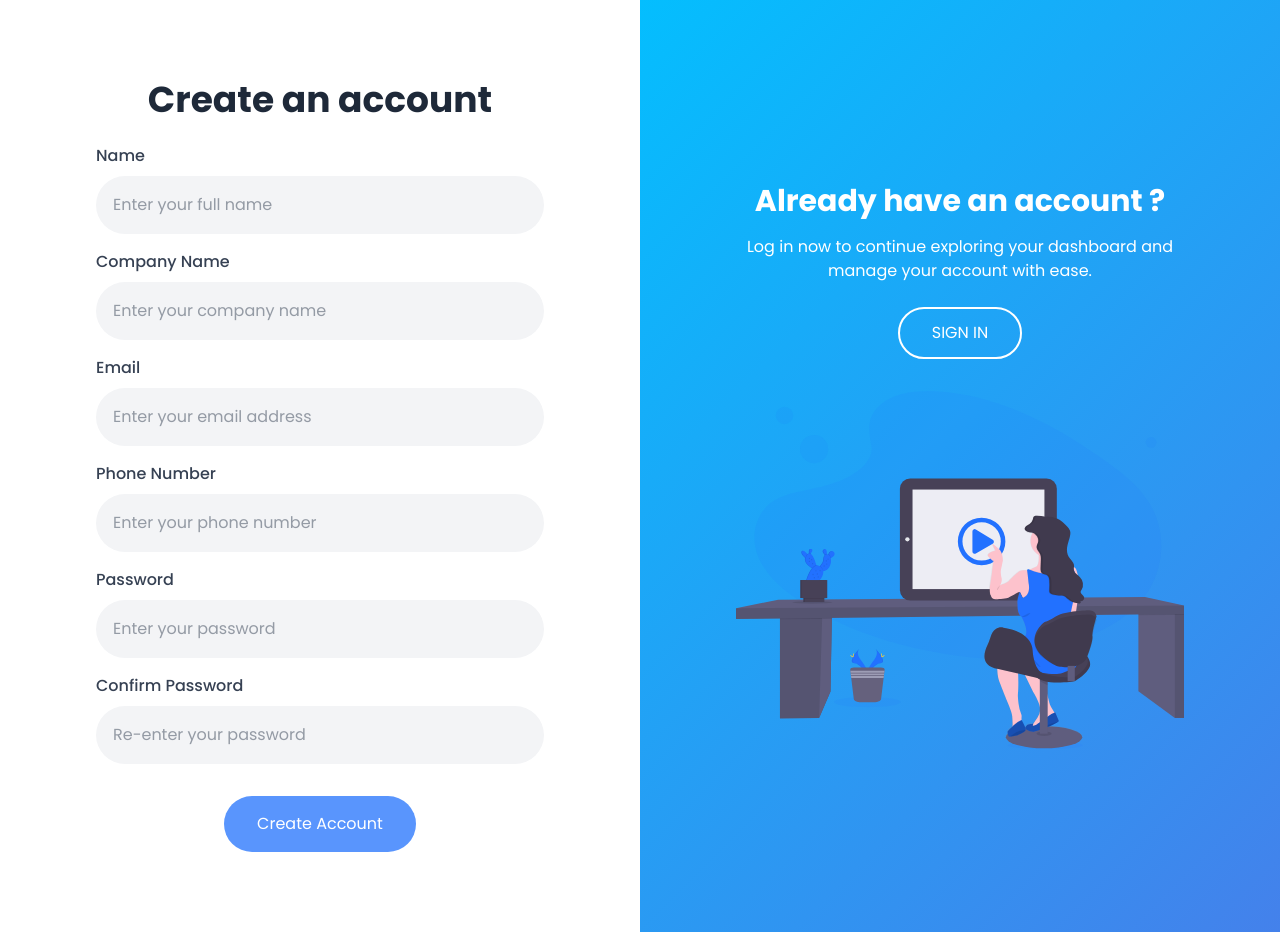
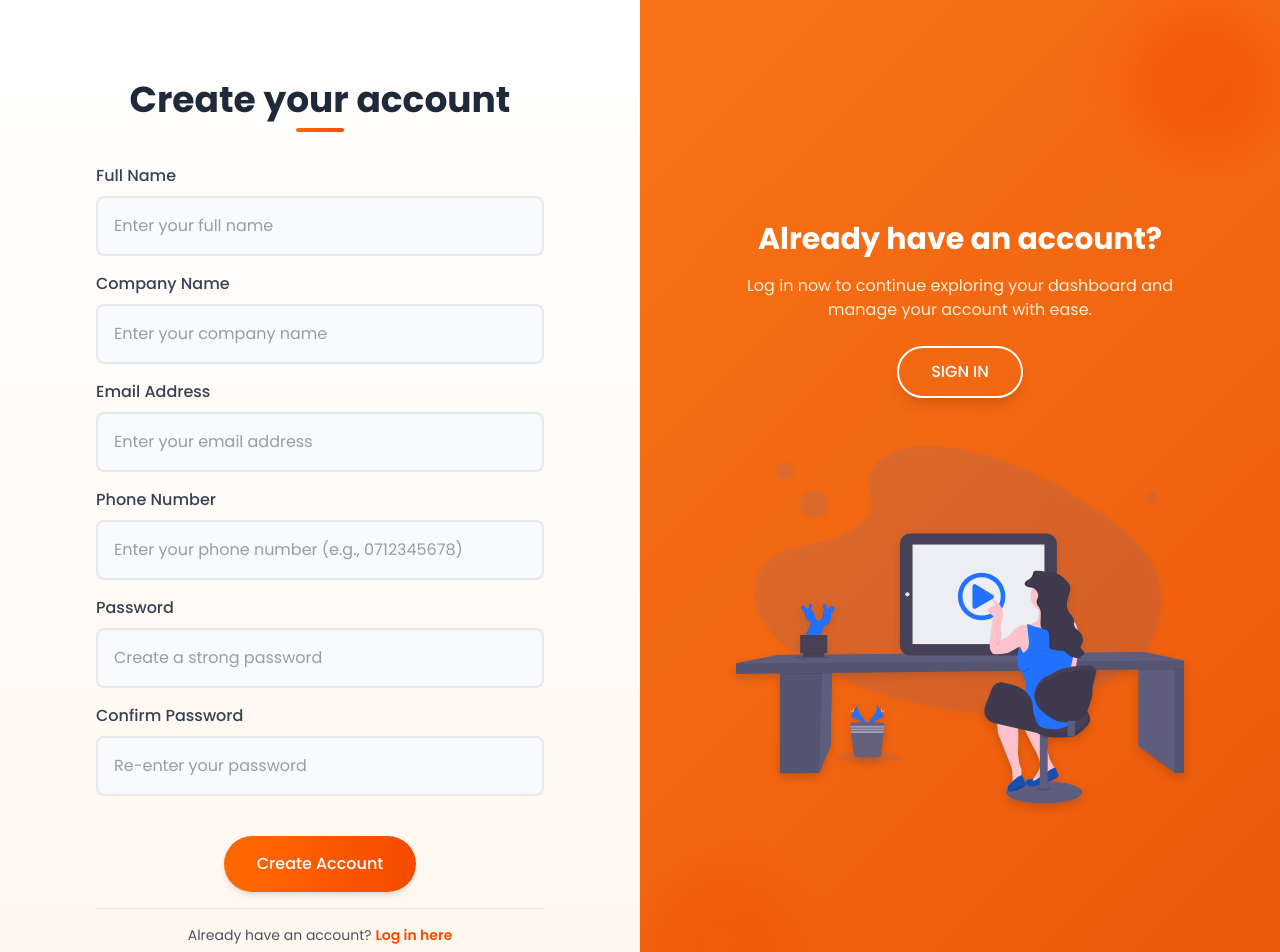
Before and after one commit to YomalTJ/booking-app-front-end, a Next.js app: page /auth/signup in a window 1280 px wide. Shown: the top 952 px of the page. Built offline with nearby package versions, Linux system fonts and the light colour scheme.

Commit message:
updated versions of the NavBar, Login, and Register pages with proper styling and user display.

```diff
--- a/app/auth/login/page.tsx
+++ b/app/auth/login/page.tsx
@@ -52,8 +52,11 @@ const Login = () => {
         })
       );
 
+      // Force page refresh to update navbar
       router.push("/");
+      window.location.href = "/";
     } catch (error) {
+      console.error("Login error:", error);
     } finally {
       setIsLoading(false);
     }
@@ -63,25 +66,25 @@ const Login = () => {
     <>
       <Toaster position="top-right" />
       <AuthLayout>
-        {/* Left side */}
+        {/* Left side - Blue Container with Orange gradient */}
         <BlueContainer
           title="Don't have an account?"
           subtitle="Sign up now to unlock your dashboard, manage your workspace, and stay connected effortlessly."
-          buttonText="SIGN Up"
+          buttonText="SIGN UP"
           buttonLink="/auth/signup"
           imageSrc="/Auth/log.svg"
         />
 
-        {/* Right side */}
+        {/* Right side - Form */}
         <FormContainer title="Log in to your account">
           <form
             onSubmit={handleSubmit(onSubmit)}
-            className="w-full max-w-md space-y-4"
+            className="w-full max-w-md space-y-5"
           >
             <FormInput
               id="email"
               type="email"
-              label="Email"
+              label="Email Address"
               placeholder="Enter your email address"
               register={register("email")}
               error={errors.email?.message}
@@ -96,19 +99,28 @@ const Login = () => {
               error={errors.password?.message}
             />
 
-            {/* <div className="flex justify-end">
+            <div className="flex justify-end">
               <Link href="/auth/forgot-password">
-                <p className="text-sm text-[#5995fd] hover:underline">
+                <p className="text-sm text-orange-600 hover:text-orange-700 font-medium transition-colors">
                   Forgot your password?
                 </p>
               </Link>
-            </div> */}
+            </div>
 
-            <div className="flex justify-center">
+            <div className="flex justify-center pt-2">
               <Button type="submit" disabled={isLoading}>
                 {isLoading ? "Logging in..." : "Log In"}
               </Button>
             </div>
+
+            <p className="text-center text-sm text-gray-600 pt-4 border-t border-gray-200">
+              Don't have an account?{" "}
+              <Link href="/auth/signup">
+                <span className="text-orange-600 hover:text-orange-700 font-semibold cursor-pointer">
+                  Sign up here
+                </span>
+              </Link>
+            </p>
           </form>
         </FormContainer>
       </AuthLayout>
--- a/app/auth/signup/page.tsx
+++ b/app/auth/signup/page.tsx
@@ -21,13 +21,13 @@ const registerSchema = z
     name: z.string().min(2, "Name must be at least 2 characters long"),
     companyName: z.string().min(1, "Company name is required"),
     email: z.string().email("Invalid email address"),
-    phoneNumber: z.string().regex(/^0\d{9}$/, "Invalid phone number"),
+    phoneNumber: z.string().regex(/^0\d{9}$/, "Invalid phone number (format: 0712345678)"),
     password: z
       .string()
       .min(6, "Password must be at least 6 characters long")
       .regex(
         /^(?=.*[a-z])(?=.*[A-Z])(?=.*\d)(?=.*[@$!%*?&])[A-Za-z\d@$!%*?&]{6,}$/,
-        "Password must include uppercase, lowercase, number, and special character"
+        "Password must include uppercase, lowercase, number, and special character (@$!%*?&)"
       ),
     confirmPassword: z.string(),
   })
@@ -66,16 +66,17 @@ const Register = () => {
       localStorage.setItem(
         "user",
         JSON.stringify({
-          name: response.name,
-          companyName: response.companyName,
-          email: response.email,
+          name: response.user.name,
+          companyName: response.user.companyName,
+          email: response.user.email,
         })
       );
 
-      // Redirect to calendar view
+      // Redirect to dashboard
       router.push("/");
+      window.location.href = "/";
     } catch (error) {
-      // Error handling is done in authService
+      console.error("Registration error:", error);
     } finally {
       setIsLoading(false);
     }
@@ -86,7 +87,7 @@ const Register = () => {
       <Toaster position="top-right" />
       <AuthLayout>
         {/* Left side - Sign up form */}
-        <FormContainer title="Create an account">
+        <FormContainer title="Create your account">
           <form
             onSubmit={handleSubmit(onSubmit)}
             className="w-full max-w-md space-y-4"
@@ -94,7 +95,7 @@ const Register = () => {
             <FormInput
               id="name"
               type="text"
-              label="Name"
+              label="Full Name"
               placeholder="Enter your full name"
               register={register("name")}
               error={errors.name?.message}
@@ -112,7 +113,7 @@ const Register = () => {
             <FormInput
               id="email"
               type="email"
-              label="Email"
+              label="Email Address"
               placeholder="Enter your email address"
               register={register("email")}
               error={errors.email?.message}
@@ -122,7 +123,7 @@ const Register = () => {
               id="phoneNumber"
               type="tel"
               label="Phone Number"
-              placeholder="Enter your phone number"
+              placeholder="Enter your phone number (e.g., 0712345678)"
               register={register("phoneNumber")}
               error={errors.phoneNumber?.message}
             />
@@ -131,7 +132,7 @@ const Register = () => {
               id="password"
               type="password"
               label="Password"
-              placeholder="Enter your password"
+              placeholder="Create a strong password"
               register={register("password")}
               error={errors.password?.message}
             />
@@ -145,17 +146,26 @@ const Register = () => {
               error={errors.confirmPassword?.message}
             />
 
-            <div className="flex justify-center">
+            <div className="flex justify-center pt-2">
               <Button type="submit" disabled={isLoading}>
                 {isLoading ? "Creating Account..." : "Create Account"}
               </Button>
             </div>
+
+            <p className="text-center text-sm text-gray-600 pt-4 border-t border-gray-200">
+              Already have an account?{" "}
+              <Link href="/auth/login">
+                <span className="text-orange-600 hover:text-orange-700 font-semibold cursor-pointer">
+                  Log in here
+                </span>
+              </Link>
+            </p>
           </form>
         </FormContainer>
 
-        {/* Right side - Blue section with image */}
+        {/* Right side - Blue Container with Orange gradient */}
         <BlueContainer
-          title="Already have an account ?"
+          title="Already have an account?"
           subtitle="Log in now to continue exploring your dashboard and manage your account with ease."
           buttonText="SIGN IN"
           buttonLink="/auth/login"
--- a/components/auth/BlueContainer.tsx
+++ b/components/auth/BlueContainer.tsx
@@ -1,4 +1,4 @@
-import React, { ReactNode } from "react";
+import React from "react";
 import Image from "next/image";
 import Link from "next/link";
 
@@ -19,29 +19,37 @@ const BlueContainer: React.FC<BlueContainerProps> = ({
 }) => {
   return (
     <div
-      className="w-full md:w-1/2 text-white flex flex-col items-center justify-center p-6 md:p-12 relative"
+      className="w-full md:w-1/2 text-white flex flex-col items-center justify-center p-6 md:p-12 relative overflow-hidden"
       style={{
-        background: "linear-gradient(-45deg, #4481eb 0%, #04befe 100%)",
+        background: "linear-gradient(135deg, #f97316 0%, #ea580c 100%)",
       }}
     >
-      <div className="max-w-md text-center mb-6">
-        <h2 className="text-2xl md:text-3xl font-bold mb-4">{title}</h2>
-        {subtitle && <p className="text-sm md:text-base">{subtitle}</p>}
+      {/* Decorative elements */}
+      <div className="absolute top-0 right-0 w-40 h-40 bg-orange-400 rounded-full mix-blend-multiply filter blur-xl opacity-20 animate-pulse"></div>
+      <div className="absolute bottom-0 left-0 w-40 h-40 bg-yellow-400 rounded-full mix-blend-multiply filter blur-xl opacity-20 animate-pulse"></div>
+
+      <div className="max-w-md text-center mb-6 relative z-10">
+        <h2 className="text-2xl md:text-3xl font-bold mb-4 leading-tight">
+          {title}
+        </h2>
+        {subtitle && <p className="text-sm md:text-base text-orange-100">
+          {subtitle}
+        </p>}
       </div>
 
       <Link href={buttonLink}>
-        <button className="px-8 py-3 rounded-full border-2 border-white text-white hover:bg-white hover:text-blue-500 transition duration-300 cursor-pointer">
+        <button className="px-8 py-3 rounded-full border-2 border-white text-white hover:bg-white hover:text-orange-600 transition duration-300 cursor-pointer font-medium shadow-lg hover:shadow-xl">
           {buttonText}
         </button>
       </Link>
 
-      <div className="mt-8 w-full max-w-md">
+      <div className="mt-12 w-full max-w-md relative z-10">
         <Image
           src={imageSrc}
           alt="Auth illustration"
           width={500}
           height={400}
-          className="w-full"
+          className="w-full drop-shadow-lg"
           priority
         />
       </div>
--- a/components/auth/Button.tsx
+++ b/components/auth/Button.tsx
@@ -13,13 +13,15 @@ const Button: React.FC<ButtonProps> = ({
   fullWidth = false,
   type = "submit",
   className = "",
+  disabled = false,
 }) => {
   return (
     <button
       type={type}
+      disabled={disabled}
       className={`${
         fullWidth ? "w-full" : "md:w-48"
-      } p-4 mt-4 bg-[#5995fd] text-white rounded-full hover:bg-[#4d84e2] transition duration-300 cursor-pointer ${className}`}
+      } p-4 mt-4 bg-gradient-to-r from-orange-500 to-orange-600 text-white rounded-full hover:from-orange-600 hover:to-orange-700 disabled:from-gray-400 disabled:to-gray-400 disabled:cursor-not-allowed transition duration-300 font-medium shadow-md hover:shadow-lg ${className}`}
     >
       {children}
     </button>
--- a/components/auth/FormContainer.tsx
+++ b/components/auth/FormContainer.tsx
@@ -7,10 +7,11 @@ interface FormContainerProps {
 
 const FormContainer: React.FC<FormContainerProps> = ({ title, children }) => {
   return (
-    <div className="w-full md:w-1/2 p-6 md:p-12 lg:p-20 flex flex-col justify-center items-center">
-      <h1 className="text-3xl md:text-4xl font-bold text-gray-800 mb-6 text-center">
+    <div className="w-full md:w-1/2 p-6 md:p-12 lg:p-20 flex flex-col justify-center items-center bg-gradient-to-b from-white to-orange-50">
+      <h1 className="text-3xl md:text-4xl font-bold text-gray-800 mb-2 text-center">
         {title}
       </h1>
+      <div className="w-12 h-1 bg-gradient-to-r from-orange-500 to-orange-600 rounded-full mb-8"></div>
       {children}
     </div>
   );
--- a/components/auth/FormInput.tsx
+++ b/components/auth/FormInput.tsx
@@ -28,13 +28,13 @@ const FormInput: React.FC<FormInputProps> = ({
         type={type}
         placeholder={placeholder}
         {...register}
-        className={`w-full p-4 bg-gray-100 rounded-full text-gray-700 border transition ${
+        className={`w-full p-4 bg-gray-50 rounded-lg text-gray-700 border-2 transition focus:outline-none ${
           error
-            ? "border-red-500 focus:ring-red-300"
-            : "border-transparent focus:ring-2 focus:ring-[#5995fd] focus:border-[#5995fd]"
+            ? "border-red-500 focus:ring-2 focus:ring-red-200 focus:border-red-500"
+            : "border-gray-200 focus:ring-2 focus:ring-orange-200 focus:border-orange-500"
         }`}
       />
-      {error && <p className="text-red-500 text-sm mt-1">{error}</p>}
+      {error && <p className="text-red-500 text-sm mt-2 font-medium">{error}</p>}
     </div>
   );
 };
--- a/components/common/NavBar.tsx
+++ b/components/common/NavBar.tsx
@@ -19,9 +19,12 @@ const Navbar = () => {
   const [isMobileMenuOpen, setIsMobileMenuOpen] = useState(false);
   const [isMobileUserMenuOpen, setIsMobileUserMenuOpen] = useState(false);
   const dropdownRef = useRef<HTMLDivElement | null>(null);
-  const [user, setUser] = useState<{ name: string; email: string } | null>(
-    null
-  );
+  const [user, setUser] = useState<{
+    name: string;
+    email: string;
+    companyName: string;
+  } | null>(null);
+  const [isLoading, setIsLoading] = useState(true);
 
   useEffect(() => {
     const handleClickOutside = (event: MouseEvent) => {
@@ -41,13 +44,20 @@ const Navbar = () => {
   useEffect(() => {
     const storedUser = localStorage.getItem("user");
     if (storedUser) {
-      setUser(JSON.parse(storedUser));
+      try {
+        setUser(JSON.parse(storedUser));
+      } catch (error) {
+        console.error("Error parsing user data:", error);
+      }
     }
+    setIsLoading(false);
   }, []);
 
   const handleLogout = () => {
     localStorage.removeItem("token");
     localStorage.removeItem("user");
+    setUser(null);
+    setIsDropdownOpen(false);
     router.push("/auth/login");
   };
 
@@ -58,40 +68,40 @@ const Navbar = () => {
     setIsMobileUserMenuOpen(false);
   };
 
+  const getInitials = (name: string) => {
+    return name
+      .split(" ")
+      .map((word) => word.charAt(0))
+      .join("")
+      .toUpperCase()
+      .slice(0, 2);
+  };
+
   return (
     <nav className="w-full bg-white shadow-sm py-4 px-6 border-b border-gray-100">
       <div className="max-w-7xl mx-auto flex justify-between items-center">
         {/* Logo */}
         <Link href="/" className="flex-shrink-0">
-          <div className="w-32 h-12 bg-gray-200 rounded flex items-center justify-center">
+          <div className="w-32 h-12 bg-orange-50 rounded flex items-center justify-center hover:bg-orange-100 transition-colors">
             <Image
               src="/NavBar/cropped-co-wrking-social-logo-copy.png"
               alt="Logo"
               width={120}
               height={40}
               className="object-contain"
+              priority
             />
           </div>
         </Link>
 
         {/* Desktop Links */}
         <div className="hidden lg:flex items-center space-x-8 flex-1 justify-center">
-          {/* <Link
-            href="/calendar-view"
-            className={`text-sm font-medium transition-colors ${
-              pathname === "/calendar-view"
-                ? "text-gray-900"
-                : "text-gray-600 hover:text-gray-900"
-            }`}
-          >
-            Calendar View
-          </Link> */}
           <Link
             href="/dashboard"
             className={`text-sm font-medium transition-colors ${
               pathname === "/dashboard"
-                ? "text-gray-900"
-                : "text-gray-600 hover:text-gray-900"
+                ? "text-orange-600 border-b-2 border-orange-600"
+                : "text-gray-600 hover:text-orange-600"
             }`}
           >
             My Bookings
@@ -100,24 +110,27 @@ const Navbar = () => {
 
         {/* Desktop CTA and User Menu */}
         <div className="hidden lg:flex items-center space-x-6">
-          {user ? (
+          {!isLoading && user ? (
             <div className="relative" ref={dropdownRef}>
               <button
                 onClick={() => setIsDropdownOpen(!isDropdownOpen)}
-                className="flex items-center justify-center focus:outline-none"
+                className="flex items-center space-x-2 px-4 py-2 rounded-full hover:bg-orange-50 transition-colors focus:outline-none"
                 aria-label="User menu"
               >
-                <FaUserCircle className="text-gray-400 text-2xl hover:text-gray-600 transition-colors" />
+                <div className="w-8 h-8 bg-gradient-to-br from-orange-400 to-orange-600 rounded-full flex items-center justify-center text-white font-semibold text-sm">
+                  {getInitials(user?.name || "User")}
+                </div>
+                <span className="text-sm font-medium text-gray-700">
+                  {user?.name || "User"}
+                </span>
               </button>
 
               {isDropdownOpen && (
-                <div className="absolute right-0 mt-3 w-56 bg-white rounded-lg shadow-lg py-1 z-50 border border-gray-100">
-                  <div className="px-4 py-3 border-b border-gray-100">
+                <div className="absolute right-0 mt-3 w-64 bg-white rounded-lg shadow-lg py-1 z-50 border border-orange-100">
+                  <div className="px-4 py-3 border-b border-orange-100 bg-orange-50">
                     <div className="flex items-center">
-                      <div className="bg-orange-100 rounded-full w-10 h-10 flex items-center justify-center">
-                        <span className="font-medium text-orange-600">
-                          {user?.name?.charAt(0) || "U"}
-                        </span>
+                      <div className="w-10 h-10 bg-gradient-to-br from-orange-400 to-orange-600 rounded-full flex items-center justify-center text-white font-semibold">
+                        {getInitials(user?.name || "User")}
                       </div>
                       <div className="ml-3">
                         <p className="text-gray-800 font-medium text-sm">
@@ -126,22 +139,25 @@ const Navbar = () => {
                         <p className="text-gray-500 text-xs">
                           {user?.email || "user@user.com"}
                         </p>
+                        <p className="text-gray-500 text-xs mt-1">
+                          {user?.companyName || "Company"}
+                        </p>
                       </div>
                     </div>
                   </div>
                   <Link
                     href="/settings/profile"
                     onClick={() => setIsDropdownOpen(false)}
-                    className="px-4 py-3 text-gray-700 hover:bg-gray-50 flex items-center text-sm border-b border-gray-100 transition-colors"
+                    className="px-4 py-3 text-gray-700 hover:bg-orange-50 flex items-center text-sm border-b border-gray-100 transition-colors"
                   >
-                    <FaCog className="mr-3 text-gray-400" />
+                    <FaCog className="mr-3 text-orange-500" />
                     Settings
                   </Link>
                   <button
                     onClick={handleLogout}
-                    className="w-full text-left px-4 py-3 text-gray-700 hover:bg-gray-50 flex items-center text-sm transition-colors"
+                    className="w-full text-left px-4 py-3 text-gray-700 hover:bg-red-50 flex items-center text-sm transition-colors"
                   >
-                    <FaSignOutAlt className="mr-3 text-gray-400" />
+                    <FaSignOutAlt className="mr-3 text-red-500" />
                     Log out
                   </button>
                 </div>
@@ -150,7 +166,7 @@ const Navbar = () => {
           ) : (
             <button
               onClick={() => router.push("/auth/login")}
-              className="px-6 py-2.5 bg-orange-500 hover:bg-orange-600 text-white text-sm font-medium rounded-full transition-colors"
+              className="px-6 py-2.5 bg-orange-600 hover:bg-orange-700 text-white text-sm font-medium rounded-full transition-colors shadow-sm"
             >
               Get Started
             </button>
@@ -170,70 +186,65 @@ const Navbar = () => {
 
       {/* Mobile Menu */}
       {isMobileMenuOpen && (
-        <div className="lg:hidden mt-4 bg-gray-50 rounded-lg shadow-sm px-4 py-4 space-y-4">
-          {/* <Link
-            href="/calendar-view"
-            onClick={handleMobileLinkClick}
-            className={`block text-sm font-medium transition-colors ${
-              pathname === "/calendar-view"
-                ? "text-gray-900"
-                : "text-gray-600 hover:text-gray-900"
-            }`}
-          >
-            Calendar View
-          </Link> */}
+        <div className="lg:hidden mt-4 bg-gradient-to-b from-orange-50 to-white rounded-lg shadow-sm px-4 py-4 space-y-4">
           <Link
             href="/dashboard"
             onClick={handleMobileLinkClick}
             className={`block text-sm font-medium transition-colors ${
               pathname === "/dashboard"
-                ? "text-gray-900"
-                : "text-gray-600 hover:text-gray-900"
+                ? "text-orange-600"
+                : "text-gray-600 hover:text-orange-600"
             }`}
           >
             Dashboard
           </Link>
 
           {/* User Menu for Mobile */}
-          {user ? (
+          {!isLoading && user ? (
             <>
               <button
                 onClick={() => setIsMobileUserMenuOpen(!isMobileUserMenuOpen)}
-                className="w-full flex items-center text-gray-700 font-medium mt-3 pt-3 border-t border-gray-200"
+                className="w-full flex items-center text-gray-700 font-medium mt-3 pt-3 border-t border-orange-200"
               >
-                <FaUserCircle className="mr-2 text-xl text-gray-400" />
-                {user?.name || "User"}
+                <div className="w-8 h-8 bg-gradient-to-br from-orange-400 to-orange-600 rounded-full flex items-center justify-center text-white font-semibold text-sm">
+                  {getInitials(user?.name || "User")}
+                </div>
+                <span className="ml-2">{user?.name || "User"}</span>
               </button>
 
               {isMobileUserMenuOpen && (
-                <div className="ml-5 space-y-3 pb-3">
+                <div className="ml-5 space-y-3 pb-3 bg-orange-50 rounded p-3">
+                  <div className="text-xs text-gray-600">
+                    <p className="font-medium">{user?.email}</p>
+                    <p>{user?.companyName}</p>
+                  </div>
                   <Link
                     href="/settings/profile"
                     onClick={handleMobileLinkClick}
-                    className="flex items-center text-gray-600 text-sm"
+                    className="flex items-center text-gray-600 text-sm hover:text-orange-600"
                   >
-                    <FaCog className="mr-2 text-gray-400" /> Settings
+                    <FaCog className="mr-2 text-orange-500" /> Settings
                   </Link>
                   <button
                     onClick={() => {
                       handleLogout();
                       handleMobileLinkClick();
                     }}
-                    className="flex items-center text-gray-600 text-sm"
+                    className="flex items-center text-red-600 text-sm hover:text-red-700"
                   >
-                    <FaSignOutAlt className="mr-2 text-gray-400" /> Log out
+                    <FaSignOutAlt className="mr-2 text-red-500" /> Log out
                   </button>
                 </div>
               )}
             </>
           ) : (
-            <div className="mt-4 pt-4 border-t border-gray-200">
+            <div className="mt-4 pt-4 border-t border-orange-200">
               <button
                 onClick={() => {
                   router.push("/auth/login");
                   handleMobileLinkClick();
                 }}
-                className="w-full px-4 py-2.5 bg-orange-500 hover:bg-orange-600 text-white text-sm font-medium rounded-full transition-colors"
+                className="w-full px-4 py-2.5 bg-orange-600 hover:bg-orange-700 text-white text-sm font-medium rounded-full transition-colors"
               >
                 Get Started
               </button>
```
Also changed, not shown: components/auth/AuthLayout.tsx (line endings or trailing spaces).
